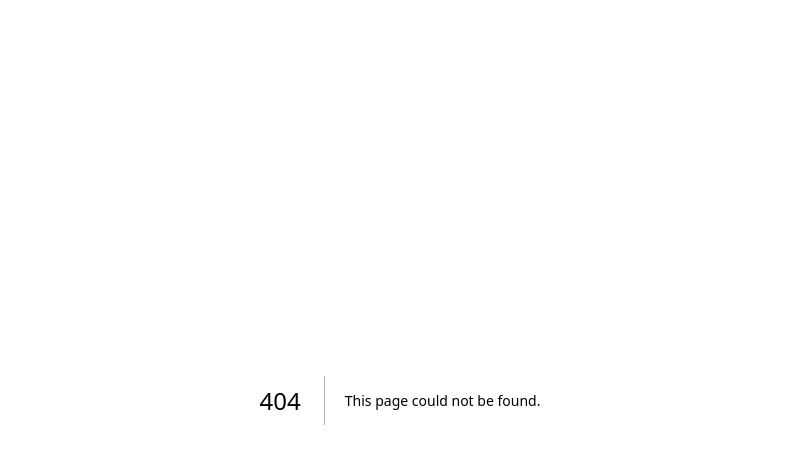
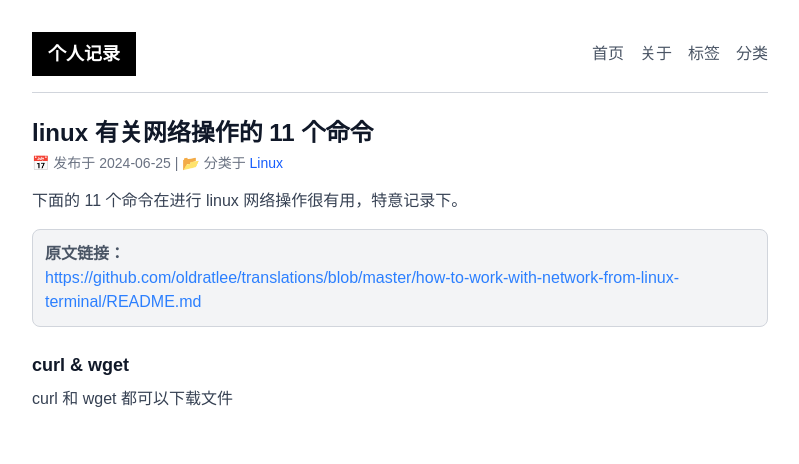
Before and after one commit to caslanbigeyes/my-resume, a Next.js app: page /Home in a window 1280 px wide. Before the commit this address had no page. Shown: the top 464 px of the page, without its empty margins (240-1039 px from the left). Built offline with nearby package versions, Linux system fonts and the light colour scheme.

Commit message:
添加个人记录

```diff
--- /dev/null
+++ b/src/app/Home/page.tsx
@@ -0,0 +1,57 @@
+'use client'
+import React, { useState } from "react";
+import Link from "next/link";
+
+export default function BlogPost() {
+    const [isNavOpen, setIsNavOpen] = useState(false);
+
+    const toggleNav = () => {
+        if (isNavOpen) {
+            setIsNavOpen(false);
+        }
+        setIsNavOpen(!isNavOpen);
+    };
+
+    return (
+        <div className="max-w-3xl mx-auto p-4 text-gray-900">
+            {/* 顶部导航 */}
+            <header className="flex justify-between items-center py-4 border-b border-gray-300">
+                <h1 className="text-lg font-bold bg-black text-white px-4 py-2">个人记录</h1>
+                <nav className={`hidden md:flex space-x-4 text-gray-600`}>
+                    <Link href="/home" className="hover:text-black">首页</Link>
+                    <Link href="/about" className="hover:text-black">关于</Link>
+                    <Link href="/tags" className="hover:text-black">标签</Link>
+                    <Link href="/categories" className="hover:text-black">分类</Link>
+                </nav>
+                <button onClick={toggleNav} className="md:hidden text-gray-600">☰</button>
+            </header>
+            <nav className={`site-nav transition-transform transform border-x-sky-100 border-gray-300 bg-white shadow-md absolute top-19 left-0 right-0 z-10 p-4 rounded-lg duration-500 ease-in-out ${isNavOpen ? 'opacity-100 translate-y-0' : 'opacity-0 -translate-y-6 pointer-events-none'}`}>
+                <Link href="/home" className="block py-2 px-4 hover:bg-gray-200 transition-colors">首页</Link>
+                <Link href="/about" className="block py-2 px-4 hover:bg-gray-200 transition-colors">关于</Link>
+                <Link href="/tags" className="block py-2 px-4 hover:bg-gray-200 transition-colors">标签</Link>
+                <Link href="/categories" className="block py-2 px-4 hover:bg-gray-200 transition-colors">分类</Link>
+            </nav>
+
+            {/* 文章内容 */}
+            <article className="mt-6" >
+                <h2 className="text-2xl font-bold">linux 有关网络操作的 11 个命令</h2>
+                <p className="text-gray-500 text-sm mt-1">📅 发布于 2024-06-25 | 📂 分类于 <span className="text-blue-600">Linux</span></p>
+                <p className="mt-4 text-gray-700">
+                    下面的 11 个命令在进行 linux 网络操作很有用，特意记录下。
+                </p>
+                <div className="bg-gray-100 p-3 rounded-lg mt-4 border border-gray-300">
+                    <p className="text-gray-600 font-semibold">原文链接：</p>
+                    <a
+                        href="https://github.com/oldratlee/translations/blob/master/how-to-work-with-network-from-linux-terminal/README.md"
+                        className="text-blue-500 break-words"
+                    >
+                        https://github.com/oldratlee/translations/blob/master/how-to-work-with-network-from-linux-terminal/README.md
+                    </a>
+                </div>
+
+                <h3 className="text-lg font-bold mt-6">curl & wget</h3>
+                <p className="mt-2 text-gray-700">curl 和 wget 都可以下载文件</p>
+            </article>
+        </div>
+    );
+}
--- a/src/app/layout.tsx
+++ b/src/app/layout.tsx
@@ -13,8 +13,12 @@ const geistMono = Geist_Mono({
 });
 
 export const metadata: Metadata = {
-  title: "赵小霞的在线简历",
-  description: "这是一份测试简历 , 在测试webhook",
+  title: "👧",
+  description: "",
+  icons: {
+    icon: "/me.svg",
+  }
+
 };
 
 export default function RootLayout({
--- a/src/app/page.tsx
+++ b/src/app/page.tsx
@@ -1,10 +1,18 @@
 import fs from "fs";
 import path from "path";
 import ReactMarkdown from "react-markdown";
+import Link from "next/link";
 
 export default async function Home() {
     const filePath = path.join(process.cwd(), "public", "zhao.md");
     const content = fs.readFileSync(filePath, "utf-8");
 
-    return <div className="prose mx-auto p-6"><ReactMarkdown>{content}</ReactMarkdown></div>;
+    return (
+        <div className="prose mx-auto p-6">
+
+            <ReactMarkdown>{content}</ReactMarkdown>
+
+            <Link className="flex justify-center align-center w-full" href="/Home" className="opacity-50 hover:opacity-100 transition-opacity duration-300">*</Link>
+        </div>
+    )
 }
```
Also changed, not shown: public/me.svg (added).
